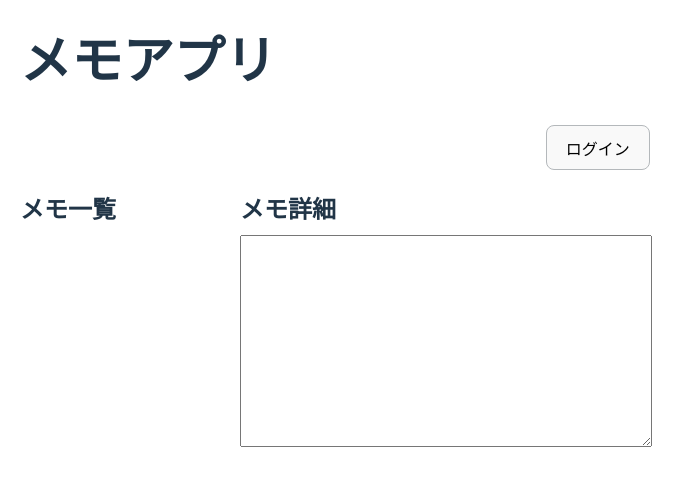
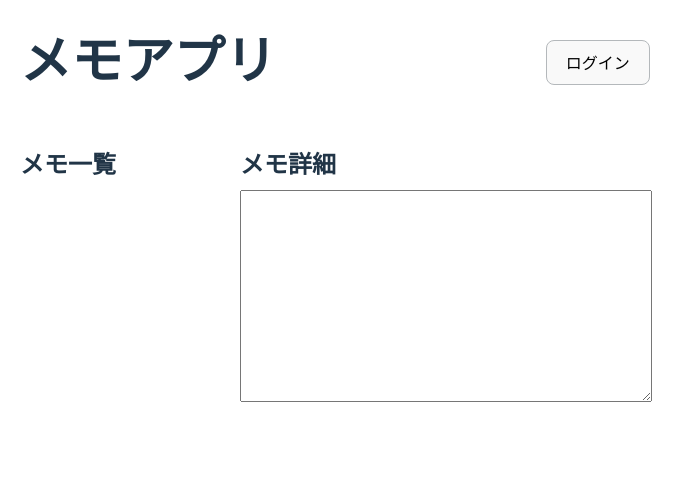
Before and after one commit to e-yanagita-gs/react-memo-app, a React (Vite) app: page / in a window 1280 px wide. Shown: the top 486 px of the page, without its empty margins (0-693 px from the left). Built offline with nearby package versions, Linux system fonts and the light colour scheme.

Commit message:
ログインボタン配置のCSS修正

```diff
--- a/src/App.css
+++ b/src/App.css
@@ -4,6 +4,12 @@ body {
   font-family: sans-serif;
 }
 
+.header {
+  display: flex;
+  align-items: center;
+  justify-content: space-between;
+}
+
 h1 {
   margin-left: 20px;
   text-align: left;
--- a/src/App.jsx
+++ b/src/App.jsx
@@ -44,7 +44,7 @@ function App() {
 
   return (
     <LoginAuthProvider>
-      <div>
+      <div className="header">
         <h1>メモアプリ</h1>
         <LoginButton />
       </div>
```
